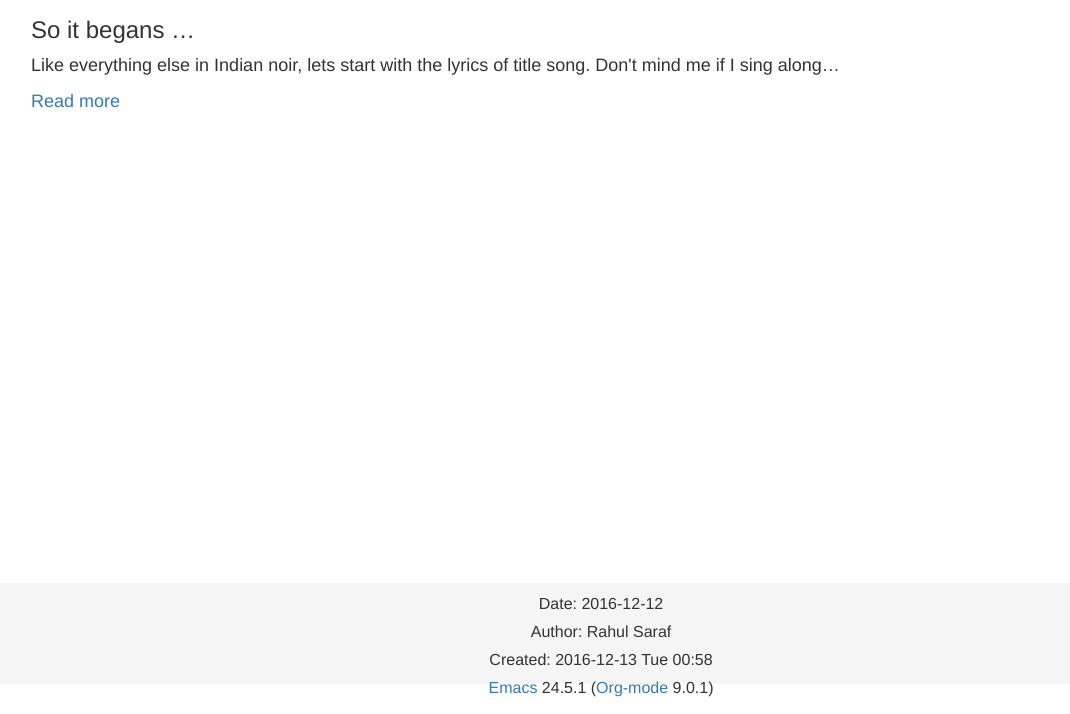
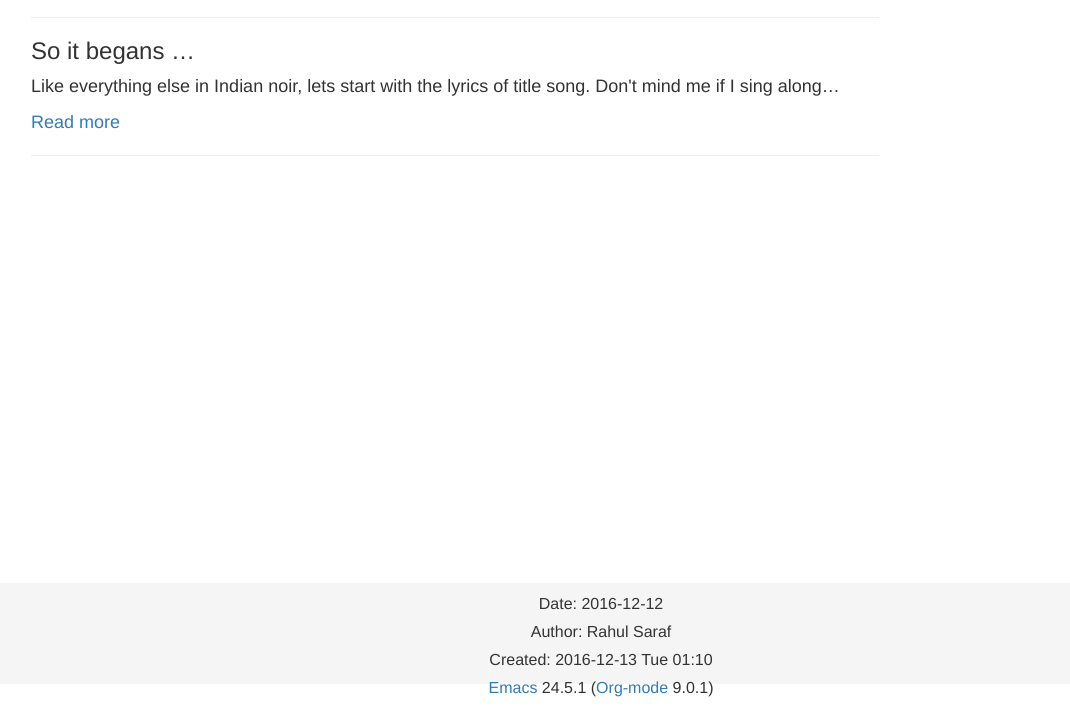
Before and after one commit to Rahuketu86/rahuketu86.github.io, a plain HTML site: page index.html in a window 1280 px wide. Shown: the part 116-830 px from the top of the page, without its empty margins (39-1109 px from the left). Drawn offline with nearby package versions, Linux system fonts and the light colour scheme.

Commit message:
Added the horizontal Ruler on index page.

```diff
--- a/index.html
+++ b/index.html
@@ -2,7 +2,7 @@
 <html lang="en">
 <head>
 <title>RambleOn</title>
-<!-- 2016-12-13 Tue 00:58 -->
+<!-- 2016-12-13 Tue 01:10 -->
 <meta charset="utf-8">
 <meta name="viewport" content="width=device-width, initial-scale=1">
 <meta name="generator" content="Org-mode">
@@ -197,7 +197,9 @@ $(function() {
 <div id="outline-container-sec-" class="outline-2">
 <h2 id="sec-">Blog</h2>
 <div class="outline-text-2" id="text-">
-</div><div id="outline-container-sec-" class="outline-3">
+<hr/>
+</div>
+<div id="outline-container-sec-" class="outline-3">
 <h3 id="sec-">So it begans &#x2026;</h3>
 <div class="outline-text-3" id="text-">
 <p>
@@ -208,6 +210,8 @@ title song. Don't mind me if I sing along&#x2026;
 <p>
 <a href="org/First.html">Read more</a>
 </p>
+
+<hr/>
 </div>
 </div>
 </div>
@@ -226,7 +230,7 @@ title song. Don't mind me if I sing along&#x2026;
 <footer id="postamble" class="">
 <div><p class="date">Date: 2016-12-12</p>
 <p class="author">Author: Rahul Saraf</p>
-<p class="date">Created: 2016-12-13 Tue 00:58</p>
+<p class="date">Created: 2016-12-13 Tue 01:10</p>
 <p class="creator"><a href="http://www.gnu.org/software/emacs/">Emacs</a> 24.5.1 (<a href="http://orgmode.org">Org-mode</a> 9.0.1)</p>
 </div>
 </footer>
```
Also changed, not shown: org/First.html (+3 -3 lines), 2 other files.
